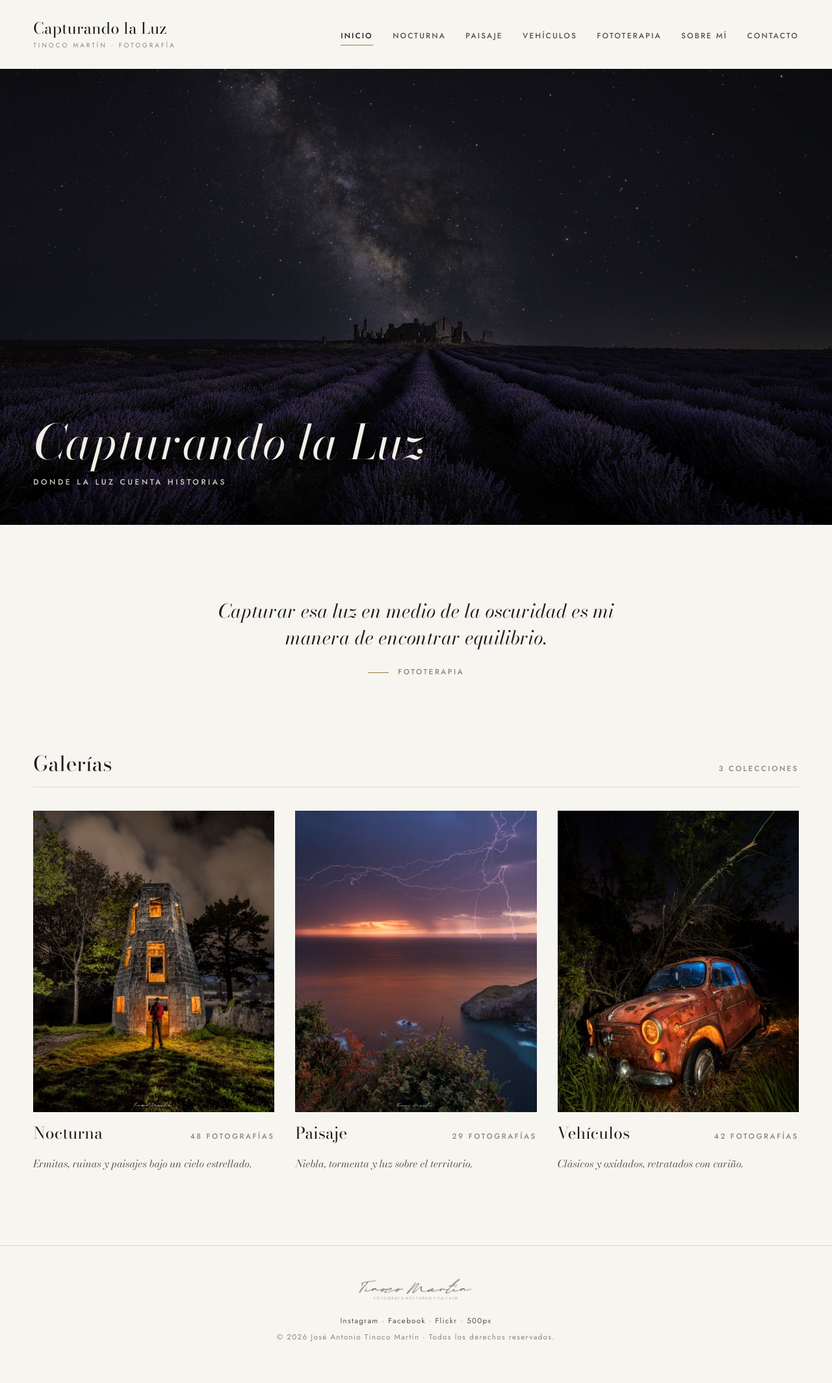
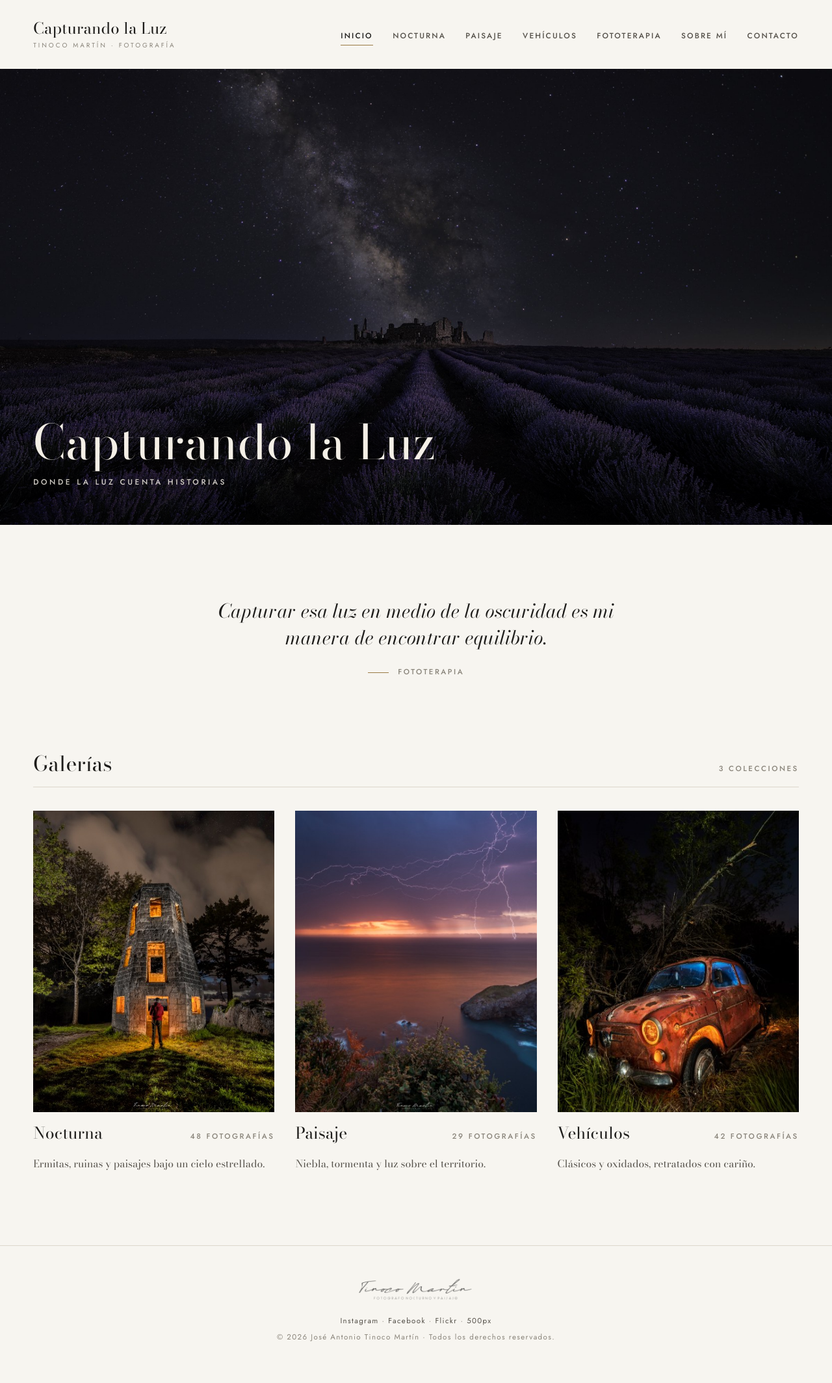
Before and after one commit to tinocomartin/tinocomartin.github.io, a Jekyll site: the page built from index.html, in a window 1280 px wide. Shown: the whole page at 65% size. Built offline with Jekyll 4.4.1, drawn with Linux system fonts in a browser that asks for light colours.

Commit message:
Quita la cursiva de toda la web salvo la cita de la portada
Co-Authored-By: Claude Opus 5.5 <noreply@anthropic.com>
Claude-Session: https://claude.ai/code/session_01QiCEdhmeHHGEGuoAMLNEDE

```diff
--- a/css/style.css
+++ b/css/style.css
@@ -232,7 +232,6 @@ button:focus-visible {
 .hero-overlay h1 {
   font-size: clamp(2.6rem, 6vw, 4.6rem);
   font-weight: 400;
-  font-style: italic;
   line-height: 1;
   margin-bottom: 0.9rem;
 }
@@ -250,6 +249,7 @@ button:focus-visible {
   margin: clamp(4rem, 9vw, 7rem) auto;
   text-align: center;
 }
+/* La única cursiva de la web: la cita de la portada */
 .home-quote blockquote {
   font-family: var(--serif);
   font-style: italic;
@@ -321,7 +321,6 @@ button:focus-visible {
   width: 100%;
   margin-top: 0.3rem;
   font-family: var(--serif);
-  font-style: italic;
   font-size: 0.98rem;
   color: var(--ink-soft);
 }
@@ -365,7 +364,6 @@ button:focus-visible {
   color: var(--accent);
 }
 .prose h2 {
-  font-style: italic;
   font-size: 1.9rem;
   text-align: center;
   margin: 2.6rem 0 0;
@@ -404,7 +402,6 @@ button:focus-visible {
 }
 .about-text p { margin-bottom: 1.15em; }
 .about-text p:last-child {
-  font-style: italic;
   color: var(--accent);
 }
 
@@ -438,13 +435,12 @@ button:focus-visible {
 .gallery-head h1 { font-size: clamp(2.6rem, 5vw, 3.8rem); }
 .gallery-desc {
   font-family: var(--serif);
-  font-style: italic;
   font-size: 1.08rem;
   color: var(--ink-soft);
   max-width: 34rem;
   margin-top: 0.5rem;
 }
-.gallery-empty { color: var(--muted); font-style: italic; }
+.gallery-empty { color: var(--muted); }
 
 /* Filas justificadas: cada foto conserva su proporción (verticales enteras) */
 .gallery-grid {
@@ -525,7 +521,6 @@ button:focus-visible {
 .not-found { text-align: center; padding: 4rem 0 2rem; }
 .not-found .not-found-code {
   font-family: var(--serif);
-  font-style: italic;
   font-size: 6rem;
   line-height: 1;
   color: var(--accent);
@@ -654,7 +649,6 @@ button:focus-visible {
 .lb-caption {
   margin-top: 1rem;
   font-family: var(--serif);
-  font-style: italic;
   font-size: 1rem;
   color: var(--lb-soft);
   text-align: center;
```
